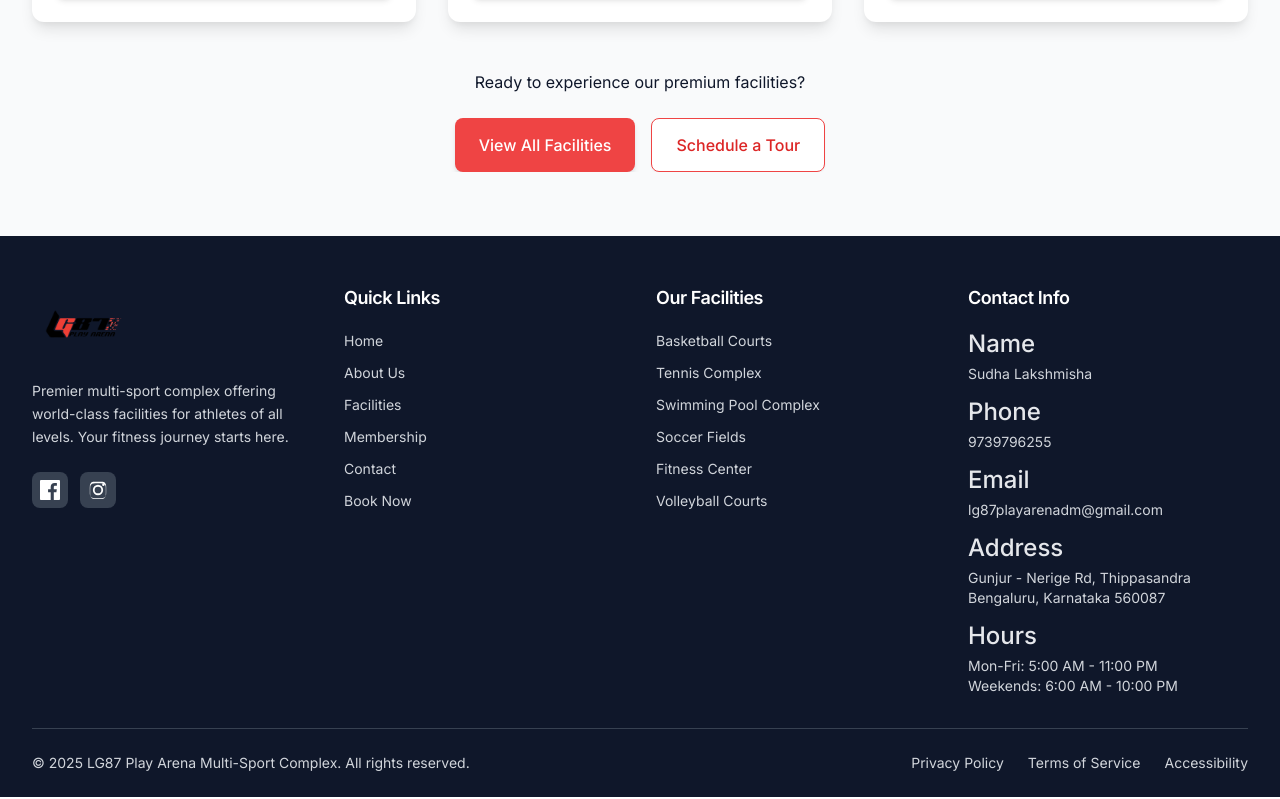
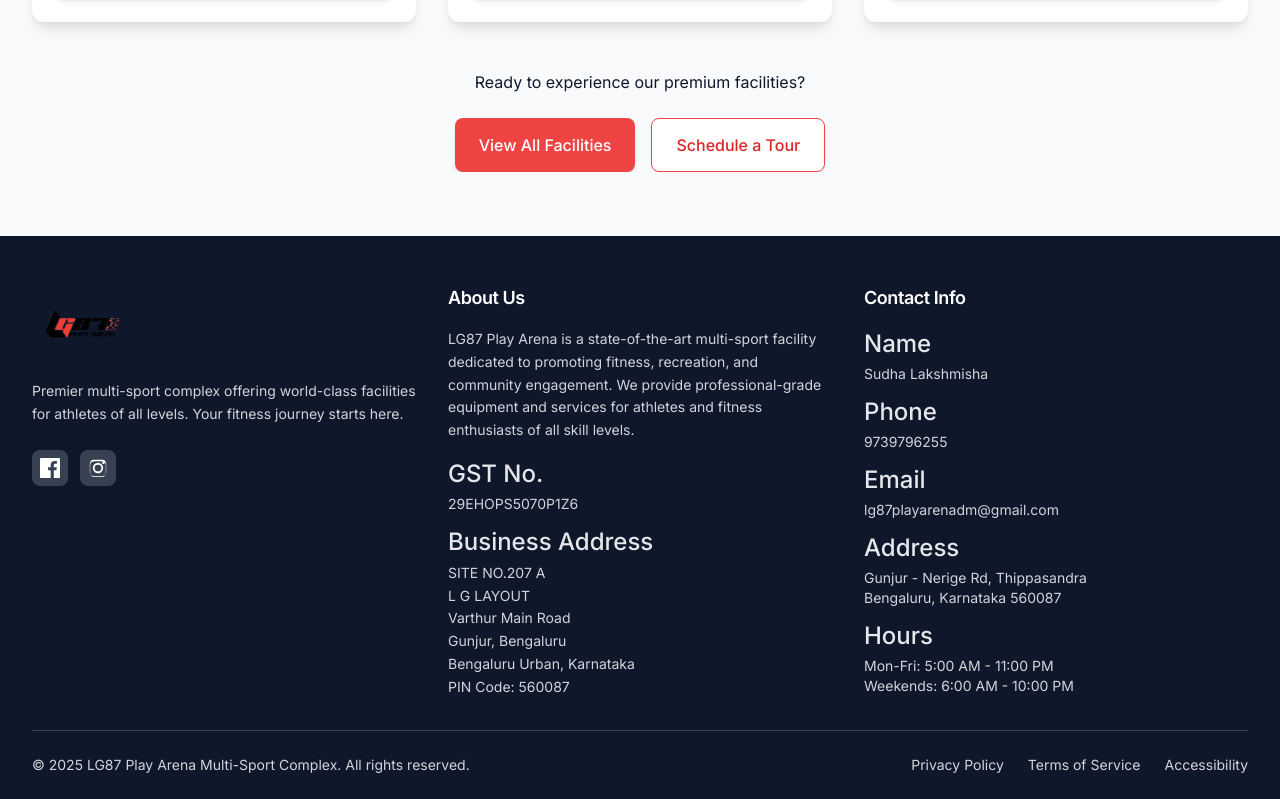
Before and after one commit to Chirag4452/lgarena-lp, a React (Vite) app: page / in a window 1280 px wide. Shown: the part 2239-3038 px from the top of the page. Built offline with nearby package versions, Linux system fonts and the light colour scheme.

Commit message:
footer-gst

```diff
--- a/src/components/Footer.jsx
+++ b/src/components/Footer.jsx
@@ -1,5 +1,5 @@
 import { Link } from 'react-router-dom';
-import { contact_info, facilities } from '../data/facilities.js';
+import { contact_info } from '../data/facilities.js';
 
 /**
  * Footer component with site navigation, contact info, and social links
@@ -9,30 +9,14 @@
   // Get current year for copyright
   const current_year = new Date().getFullYear();
 
-  // Quick links for navigation
-  const quick_links = [
-    { name: 'Home', path: '/' },
-    { name: 'About Us', path: '/about' },
-    { name: 'Facilities', path: '/facilities' },
-    { name: 'Membership', path: '/membership' },
-    { name: 'Contact', path: '/contact' },
-    { name: 'Book Now', path: '/booking' }
-  ];
-
-  // Sport categories for quick facility access
-  const sport_categories = facilities.map(facility => ({
-    name: facility.name,
-    path: `/facilities#${facility.sport}`
-  }));
-
   return (
     <footer className="bg-neutral-900 text-white">
       <div className="container-custom">
         {/* Main Footer Content */}
         <div className="pt-8 sm:pt-10 lg:pt-12 pb-6 lg:pb-8">
-          <div className="grid grid-cols-1 sm:grid-cols-2 lg:grid-cols-4 gap-6 sm:gap-8">
+          <div className="grid grid-cols-1 md:grid-cols-2 lg:grid-cols-3 gap-6 sm:gap-8">
             {/* Company Info */}
-            <div className="sm:col-span-2 lg:col-span-1">
+            <div className="lg:col-span-1">
               <div className="flex items-center space-x-2 mb-4">
                 <div className="flex items-center justify-center">
                   <img
@@ -77,42 +61,38 @@
               </div>
             </div>
 
-            {/* Quick Links */}
-            <div>
-              <h3 className="font-semibold text-lg mb-4">Quick Links</h3>
-              <ul className="space-y-2">
-                {quick_links.map((link) => (
-                  <li key={link.path}>
-                    <Link
-                      to={link.path}
-                      className="text-gray-300 hover:text-primary-400 transition-colors duration-200 text-sm"
-                    >
-                      {link.name}
-                    </Link>
-                  </li>
-                ))}
-              </ul>
-            </div>
+            {/* About Us */}
+            <div className="lg:col-span-1">
+              <h3 className="font-semibold text-lg mb-4">About Us</h3>
+              <div className="space-y-3 text-sm">
+                <p className="text-gray-300 leading-relaxed mb-4">
+                  LG87 Play Arena is a state-of-the-art multi-sport facility dedicated to
+                  promoting fitness, recreation, and community engagement. We provide
+                  professional-grade equipment and services for athletes and fitness
+                  enthusiasts of all skill levels.
+                </p>
 
-            {/* Facilities */}
-            <div>
-              <h3 className="font-semibold text-lg mb-4">Our Facilities</h3>
-              <ul className="space-y-2">
-                {sport_categories.map((facility) => (
-                  <li key={facility.path}>
-                    <Link
-                      to={facility.path}
-                      className="text-gray-300 hover:text-primary-400 transition-colors duration-200 text-sm"
-                    >
-                      {facility.name}
-                    </Link>
-                  </li>
-                ))}
-              </ul>
+                <div>
+                  <h4 className="font-medium text-gray-200 mb-1">GST No.</h4>
+                  <p className="text-gray-300">29EHOPS5070P1Z6</p>
+                </div>
+
+                <div>
+                  <h4 className="font-medium text-gray-200 mb-1">Business Address</h4>
+                  <p className="text-gray-300 leading-relaxed">
+                    SITE NO.207 A<br />
+                    L G LAYOUT<br />
+                    Varthur Main Road<br />
+                    Gunjur, Bengaluru<br />
+                    Bengaluru Urban, Karnataka<br />
+                    PIN Code: 560087
+                  </p>
+                </div>
+              </div>
             </div>
 
             {/* Contact Information */}
-            <div className="sm:col-span-2 lg:col-span-1">
+            <div className="lg:col-span-1">
               <h3 className="font-semibold text-lg mb-4">Contact Info</h3>
               <div className="space-y-3 text-sm">
                 <div>
```
